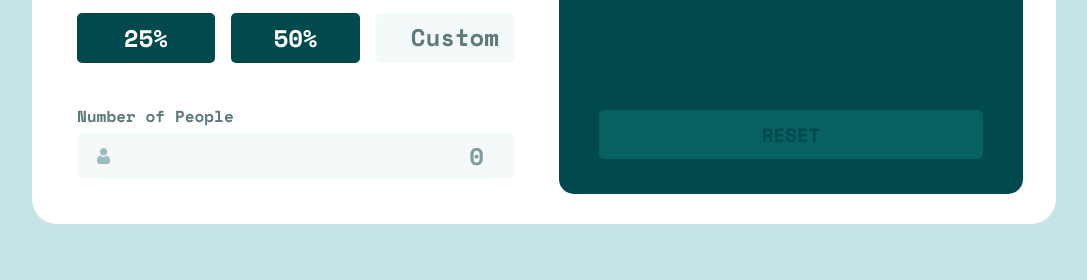
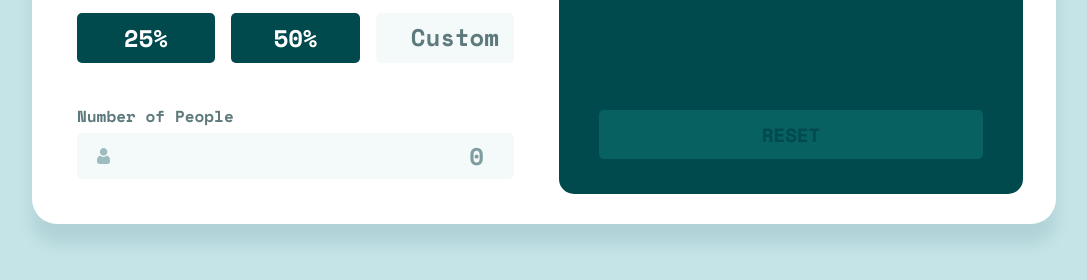
Before and after one commit to mikolajszymczuk1/tip-calculator-app-main, a website built with webpack: page src/public/index.html in a window 1280 px wide. Shown: the part 436-716 px from the top of the page, without its empty margins (96-1183 px from the left). Built offline with nearby package versions, Linux system fonts and the light colour scheme.

Commit message:
Add box shadow for tip calculator

```diff
--- a/src/scss/app/_tip-calculator.scss
+++ b/src/scss/app/_tip-calculator.scss
@@ -14,6 +14,7 @@
         width: 70%;
 
         border-radius: 25px;
+        box-shadow: 0 20px 16px rgba(colors.$very-dark-cyan, 0.1);
     }
 
     @media screen and (min-width: 768px) {
```
